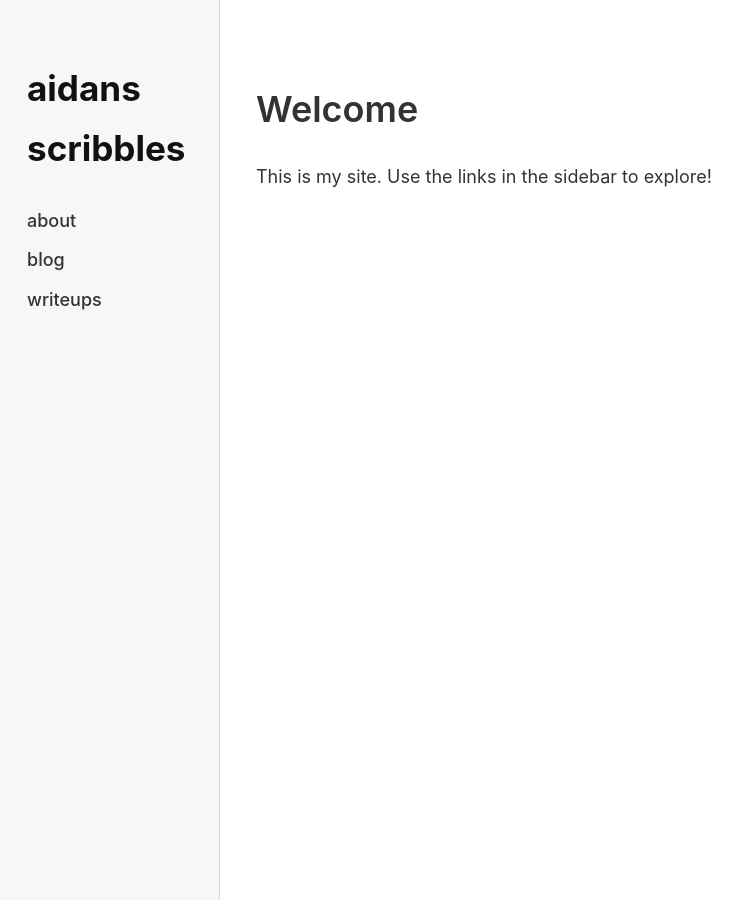
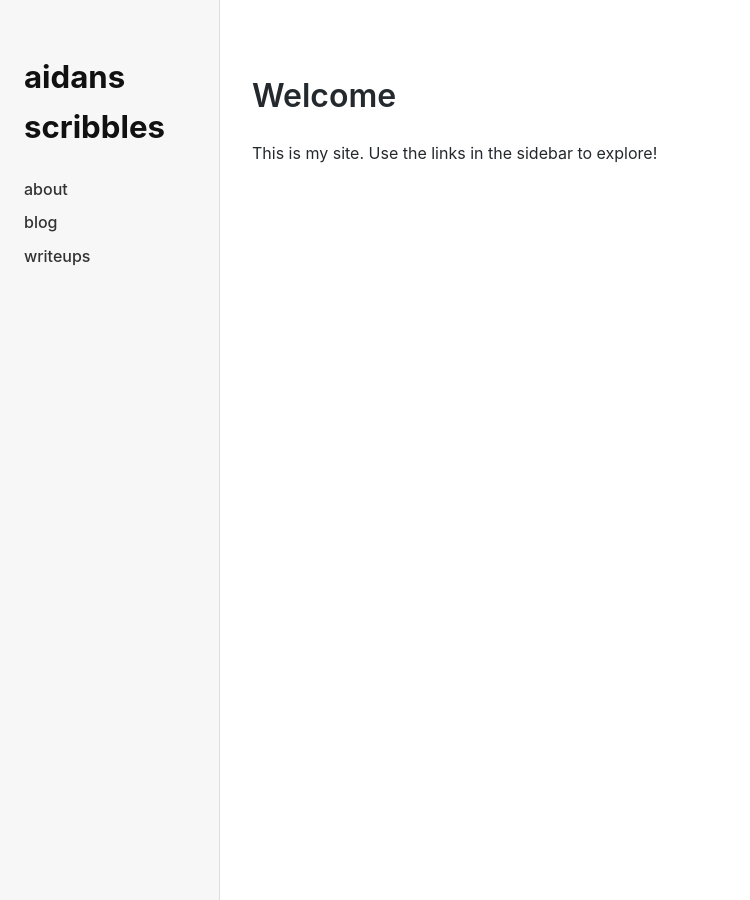
Before and after one commit to aidanvoidout/aidanvoidout.github.io, a Jekyll site: the page built from index.md, in a window 1280 px wide. Shown: the whole page, without its empty margins (0-750 px from the left). Built offline with Jekyll 4.4.1, drawn with Linux system fonts in a browser that asks for light colours; nearby versions of some CDN libraries.

Commit message:
Update style.css

```diff
--- a/assets/css/style.css
+++ b/assets/css/style.css
@@ -100,13 +100,15 @@
 }
 
 body {
-  font-family: -apple-system, BlinkMacSystemFont, "Segoe UI", Roboto, sans-serif;
-  line-height: 1.7;
-  font-size: 18px;
-  color: #333;
+  font-family: -apple-system, BlinkMacSystemFont, "Segoe UI", Roboto, Oxygen,
+               Ubuntu, Cantarell, "Helvetica Neue", sans-serif;
+  line-height: 1.6;
+  font-size: 16px;
+  color: #24292e; /* GitHub-style text color */
   background: #fff;
   margin: 0;
 }
+
 
 h1, h2, h3, h4 {
   font-family: -apple-system, BlinkMacSystemFont, "Segoe UI", Roboto, sans-serif;
@@ -119,12 +121,10 @@
 }
 
 /* Code blocks */
-pre, code {
-  font-family: "SFMono-Regular", Consolas, "Liberation Mono", Menlo, monospace;
-  font-size: 0.95em;
-  background: #f6f8fa;
-  border-radius: 4px;
+code, pre {
+  font-family: SFMono-Regular, Consolas, "Liberation Mono", Menlo, monospace;
 }
+
 
 pre {
   padding: 1em;
```
